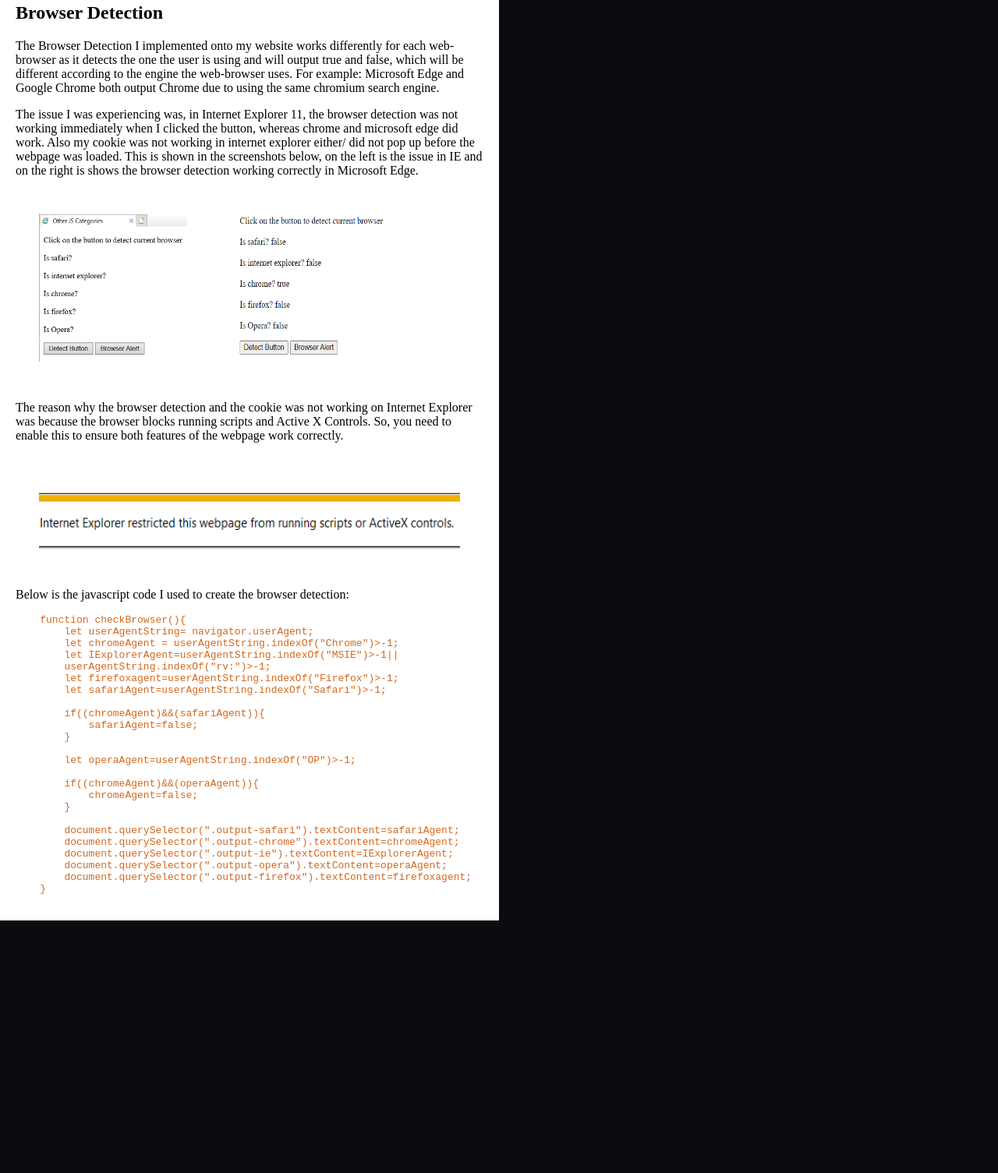
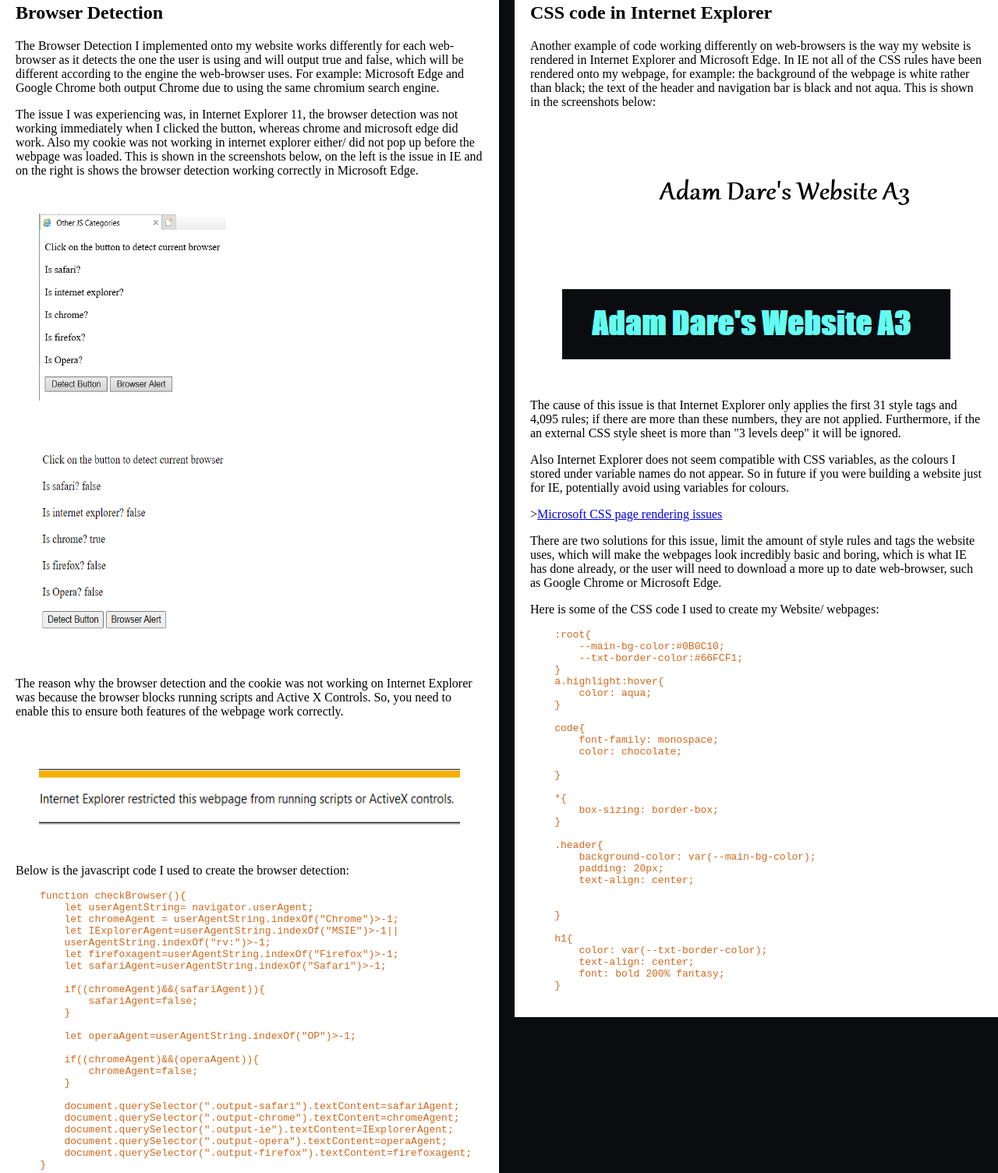
Before and after one commit to AdamPDare/WebDevA3, a plain HTML site: page jsCrossCompatibility.html in a window 1280 px wide. Shown: the part 177-1682 px from the top of the page at 78% size. Before the commit the page ends 1398 px from the top, so only its background shows below. Drawn offline with Linux system fonts and the light colour scheme.

Commit message:
first commit

```diff
--- a/jsCrossCompatibility.html
+++ b/jsCrossCompatibility.html
@@ -11,6 +11,10 @@
         <style>
             img{
                 padding: 30px;
+
+            }
+            .imgTitle{
+                text-align: center;
             }
 
         </style>
@@ -43,8 +47,8 @@
                         Microsoft Edge.
                     </p>
 
-                    <img src="browserDetectionFailinginIE.PNG" alt="BDIE" width="250" height="250">
-                    <img src="bdWorkingOnME.PNG" alt="BDME" width="250" height="250">
+                    <img src="browserDetectionFailinginIE.PNG" alt="BDIE" width="300" height="300">
+                    <img src="bdWorkingOnME.PNG" alt="BDME" width="300" height="300">
                     <p>
                         The reason why the browser detection and the cookie was not working on Internet Explorer
                         was because the browser blocks running scripts and Active X Controls. So, you need to
@@ -86,6 +90,88 @@
 
                 </div>
             </div>
+            <div class="rightcolumn">
+                <div class="card">
+                    <h2>CSS code in Internet Explorer</h2>
+                    <p>
+                        Another example of code working differently on web-browsers is the
+                        way my website is rendered in Internet Explorer and Microsoft Edge.
+                        In IE not all of the CSS rules have been rendered onto my webpage,
+                        for example: the background of the webpage is white rather than black;
+                        the text of the header and navigation bar is black and not aqua. This
+                        is shown in the screenshots below:
+
+                    </p>
+                    <div class="imgTitle">
+                        <img src="cssIssueIE.PNG" alt="cssIE" width="auto" height="auto">
+                        <img src="cssIssueME.PNG" alt="cssME" width="auto" height="auto">
+
+                    </div>
+                    <p>
+                        The cause of this issue is that Internet Explorer only applies the first
+                        31 style tags and 4,095 rules; if there are more than these numbers, they
+                        are not applied. Furthermore, if the an external CSS style sheet is
+                        more than "3 levels deep" it will be ignored.
+                    </p>
+                    <p>
+                        Also Internet Explorer does not seem compatible with CSS variables, as
+                        the colours I stored under variable names do not appear. So in future
+                        if you were building a website just for IE, potentially avoid using
+                        variables for colours.
+                    </p>
+                    ><a class="highlight" href="https://docs.microsoft.com/en-us/troubleshoot/browsers/css-styles-webpage-renders-wrongly#more-information">Microsoft CSS page rendering issues</a></p>
+                    <p>
+                        There are two solutions for this issue, limit the amount of style rules and tags
+                        the website uses, which will make the webpages look incredibly basic and boring,
+                        which is what IE has done already, or the user will need to download a more up to date web-browser,
+                        such as Google Chrome or Microsoft Edge.
+                    </p>
+                    <p>
+                        Here is some of the CSS code I used to create my Website/ webpages:
+                    </p>
+                    <code>
+<pre>
+    :root{
+        --main-bg-color:#0B0C10;
+        --txt-border-color:#66FCF1;
+    }
+    a.highlight:hover{
+        color: aqua;
+    }
+
+    code{
+        font-family: monospace;
+        color: chocolate;
+
+    }
+
+    *{
+        box-sizing: border-box;
+    }
+
+    .header{
+        background-color: var(--main-bg-color);
+        padding: 20px;
+        text-align: center;
+
+
+    }
+
+    h1{
+        color: var(--txt-border-color);
+        text-align: center;
+        font: bold 200% fantasy;
+    }
+</pre>
+                    </code>
+
+
+
+                </div>
+
+
+
+            </div>
         </div>
     </body>
 </html>
```
Also changed, not shown: cssIssueIE.PNG (added), cssIssueME.PNG (added).
